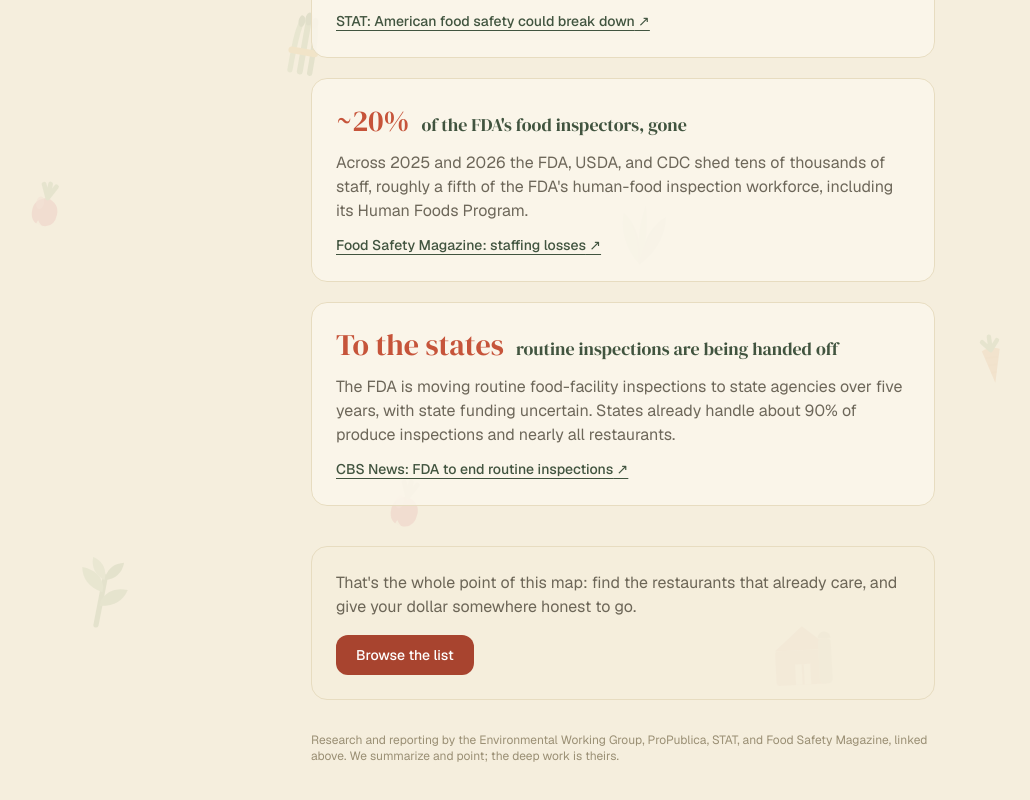
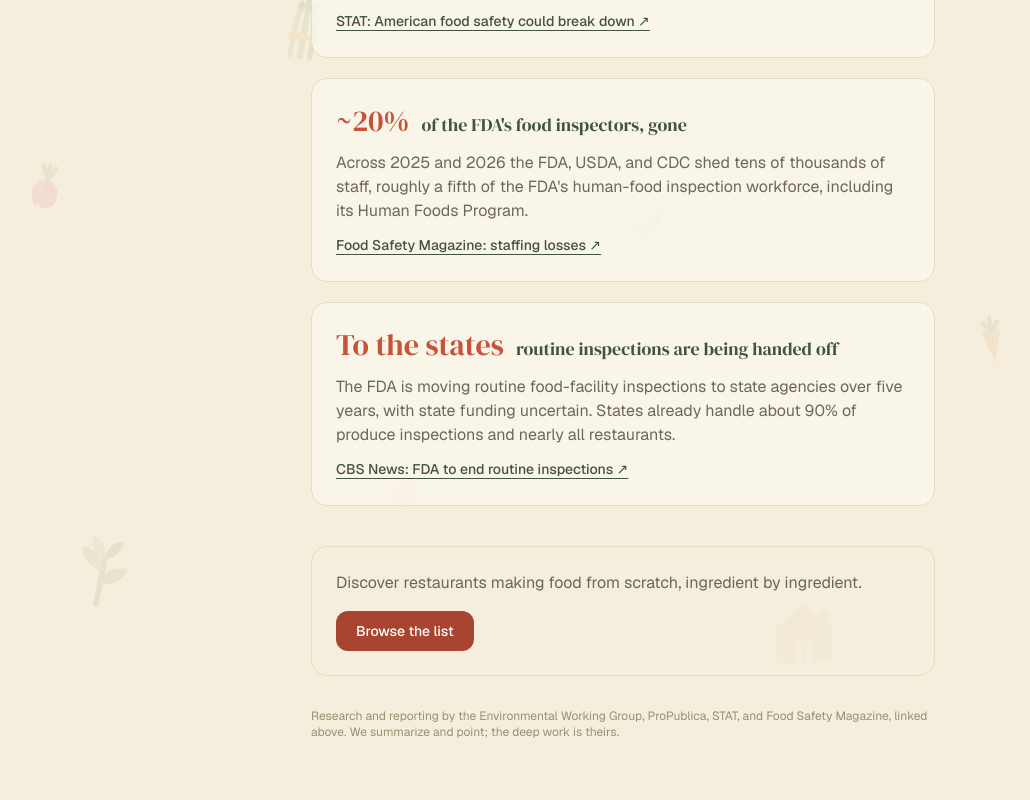
Before and after one commit to mperera000/real-food-nyc, a Next.js app: page /why in a window 1280 px wide. Shown: the part 1486-2286 px from the top of the page, without its empty margins (17-1047 px from the left). Built offline with nearby package versions, Linux system fonts and the light colour scheme.

Commit message:
Changed text for "Browse the list" botton on "Why" page

```diff
--- a/src/app/why/page.tsx
+++ b/src/app/why/page.tsx
@@ -171,8 +171,7 @@ export default function WhyPage() {
 
         <div className="mt-10 rounded-2xl border border-line bg-cream/60 p-6">
           <p className="text-ink/80">
-            That&apos;s the whole point of this map: find the restaurants that
-            already care, and give your dollar somewhere honest to go.
+            Discover restaurants making food from scratch, ingredient by ingredient.
           </p>
           <Link
             href="/lists"
```
